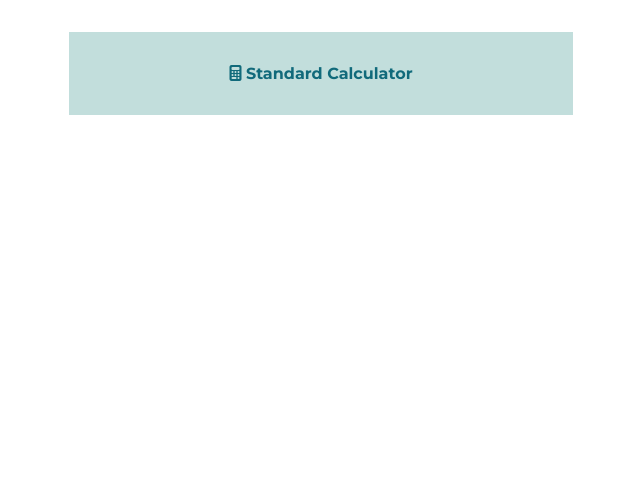
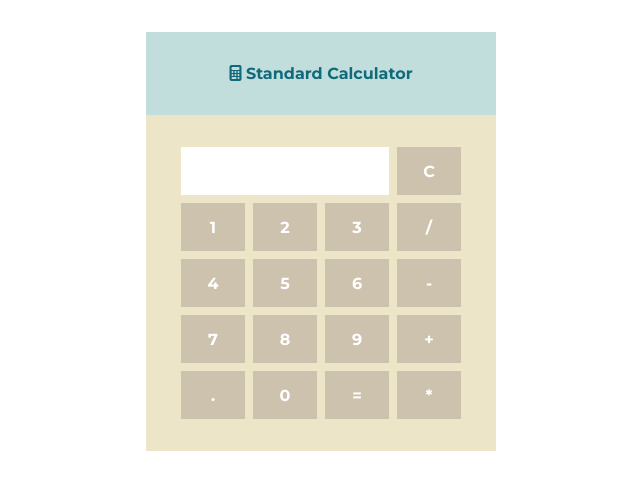
Before and after one commit to varx89/js-exercises, a plain HTML site: page homework session 22/index.html in a window 1280 px wide. Shown: the whole page, without its empty margins (319-959 px from the left). Drawn offline with Linux system fonts and the light colour scheme.

Commit message:
finished html & css styling

```diff
--- a/homework session 22/index.html
+++ b/homework session 22/index.html
@@ -22,10 +22,34 @@
     <script defer src="./calculator.js"></script>
   </head>
   <body>
-    <header id="header">
+    <section id="main">
       <div class="info">
         <p><i class="fa-solid fa-calculator"></i> Standard Calculator</p>
       </div>
-    </header>
+      <div class="calculator-body">
+        <div class="grid-container">
+          <div class="grid-result">
+            <input type="number" id="calc-input" name="calc-input" size="30" />
+          </div>
+          <div class="grid-delete">C</div>
+          <div class="grid-num">1</div>
+          <div class="grid-num">2</div>
+          <div class="grid-num">3</div>
+          <div class="grid-operand">/</div>
+          <div class="grid-num">4</div>
+          <div class="grid-num">5</div>
+          <div class="grid-num">6</div>
+          <div class="grid-operand">-</div>
+          <div class="grid-num">7</div>
+          <div class="grid-num">8</div>
+          <div class="grid-num">9</div>
+          <div class="grid-operand">+</div>
+          <div class="grid-dot">.</div>
+          <div class="grid-num">0</div>
+          <div class="grid-equal">=</div>
+          <div class="grid-operand">*</div>
+        </div>
+      </div>
+    </section>
   </body>
 </html>
--- a/homework session 22/styles.css
+++ b/homework session 22/styles.css
@@ -3,6 +3,8 @@
   --light-color: #c2dedc;
   --accent-light-color: #ece5c7;
   --accent-dark-color: #cdc2ae;
+  --writing-color: white;
+  --width: 350px;
 }
 * {
   margin: 0;
@@ -20,17 +22,80 @@ p {
   font-weight: bold;
 }
 
-#header {
+#main {
+  padding: 2rem;
+  display: flex;
+  flex-direction: column;
+  align-items: center;
+}
+
+#main .info {
+  background-color: var(--light-color);
   padding: 2rem;
   display: flex;
   justify-content: center;
+  width: var(--width);
 }
 
-#header .info {
-  background-color: var(--light-color);
-  padding: 2rem 10rem;
+#main .calculator-body {
+  background-color: var(--accent-light-color);
   display: flex;
+  justify-content: center;
+  padding: 2rem;
+  width: var(--width);
+}
+
+#main .grid-container {
+  display: grid;
+  grid-template-columns: repeat(4, 1fr);
+  grid-template-rows: repeat(5, 1fr);
+  gap: 0.5rem;
+  font-weight: bold;
+  color: var(--writing-color);
+}
+#main .grid-container input {
+  width: 13rem;
+  height: 3rem;
+  outline: none;
+  text-align: center;
+  border: none;
+  color: var(--primary-color);
+  font-weight: bold;
+}
+#main .grid-container .grid-delete {
+  background-color: var(--accent-dark-color);
+  display: flex;
+  justify-content: center;
   align-items: center;
+}
+#main .grid-container .grid-result {
+  grid-column: span 3;
+}
+#main .grid-container .grid-num {
+  background-color: var(--accent-dark-color);
+  display: flex;
   justify-content: center;
-  max-width: max-content;
+  align-items: center;
 }
+#main .grid-container .grid-operand {
+  background-color: var(--accent-dark-color);
+  display: flex;
+  justify-content: center;
+  align-items: center;
+}
+#main .grid-container .grid-equal {
+  background-color: var(--accent-dark-color);
+  display: flex;
+  justify-content: center;
+  align-items: center;
+}
+#main .grid-container .grid-dot {
+  background-color: var(--accent-dark-color);
+  display: flex;
+  justify-content: center;
+  align-items: center;
+}
+#main .grid-container div:hover {
+  color: var(--light-color);
+  cursor: pointer;
+}
```
